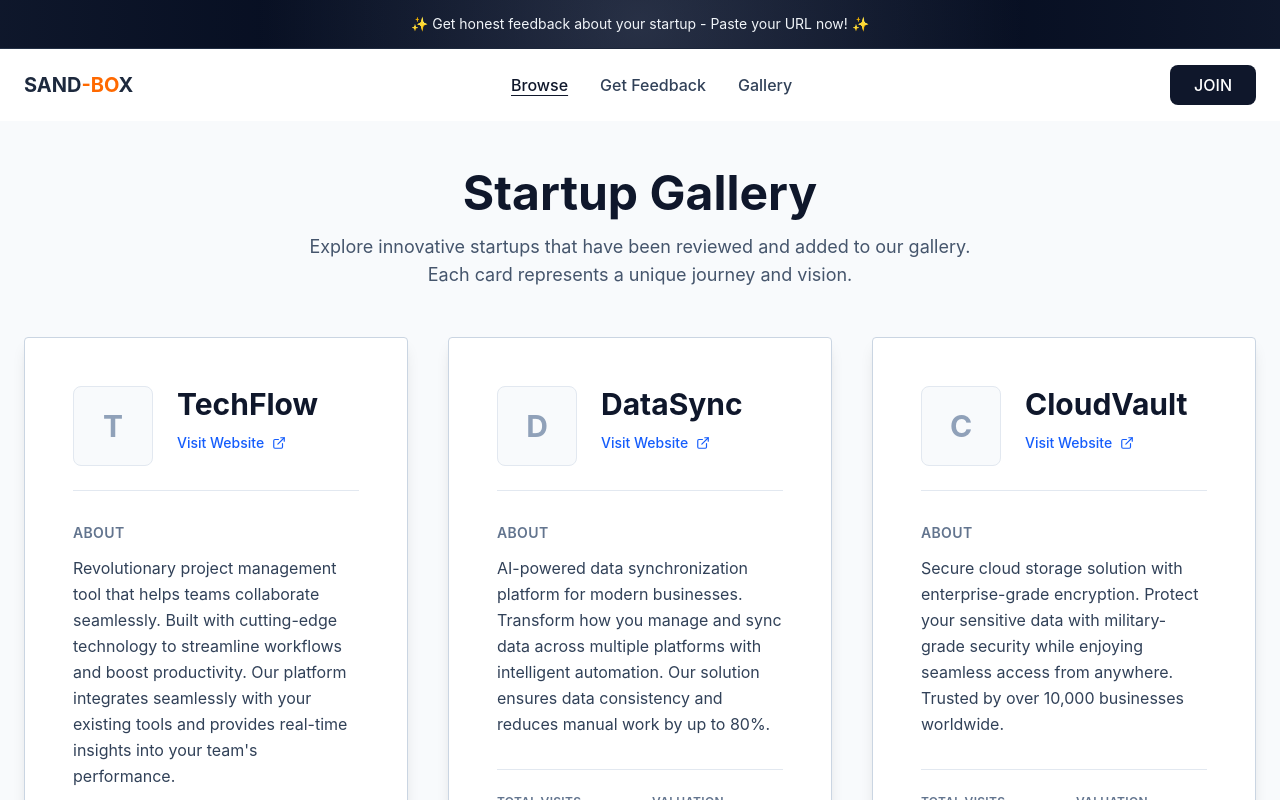
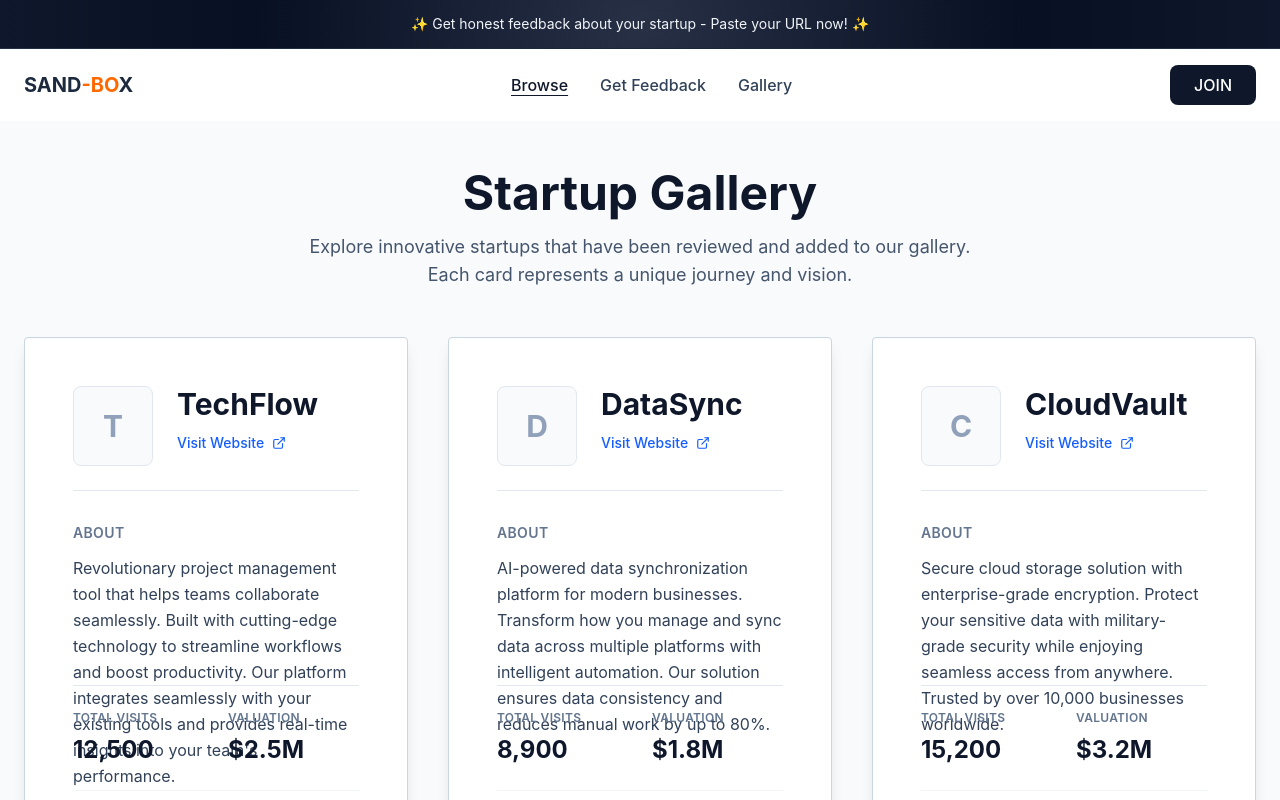
Before and after one commit to fluvosoft/SandboxBD, a Next.js app: page /gallery in a window 1280 px wide. Shown: the top 800 px of the page. Built offline with nearby package versions, Linux system fonts and the light colour scheme.

Commit message:
fixed the startup gallery

```diff
--- a/src/app/gallery/page.tsx
+++ b/src/app/gallery/page.tsx
@@ -151,7 +151,7 @@ const GalleryPage = () => {
           </header>
 
           {/* Grid Layout */}
-          <section className="grid grid-cols-1 md:grid-cols-2 lg:grid-cols-3 gap-8 md:gap-10">
+          <section className="grid grid-cols-1 md:grid-cols-2 lg:grid-cols-3 gap-8 md:gap-10 items-stretch">
             {startups.map((startup, index) => (
               <A4PaperCard key={index} {...startup} />
             ))}
--- a/src/components/A4PaperCard.tsx
+++ b/src/components/A4PaperCard.tsx
@@ -21,7 +21,8 @@ const A4PaperCard: React.FC<A4PaperCardProps> = ({
 }) => {
   return (
     <article
-      className="w-full max-w-[210mm] aspect-[210/297] bg-white border border-slate-300 shadow-lg rounded-sm p-8 md:p-12 flex flex-col hover:shadow-xl transition-shadow"
+      className="w-full max-w-[210mm] bg-white border border-slate-300 shadow-lg rounded-sm p-8 md:p-12 flex flex-col hover:shadow-xl transition-shadow h-full"
+      style={{ aspectRatio: "210/297" }}
       itemScope
       itemType="https://schema.org/Organization"
     >
@@ -65,7 +66,7 @@ const A4PaperCard: React.FC<A4PaperCardProps> = ({
       </header>
 
       {/* Summary Section */}
-      <div className="flex-1 mb-8">
+      <div className="flex-1 mb-8 min-h-0">
         <h3 className="text-sm font-semibold text-slate-500 uppercase tracking-wide mb-3">
           About
         </h3>
```
